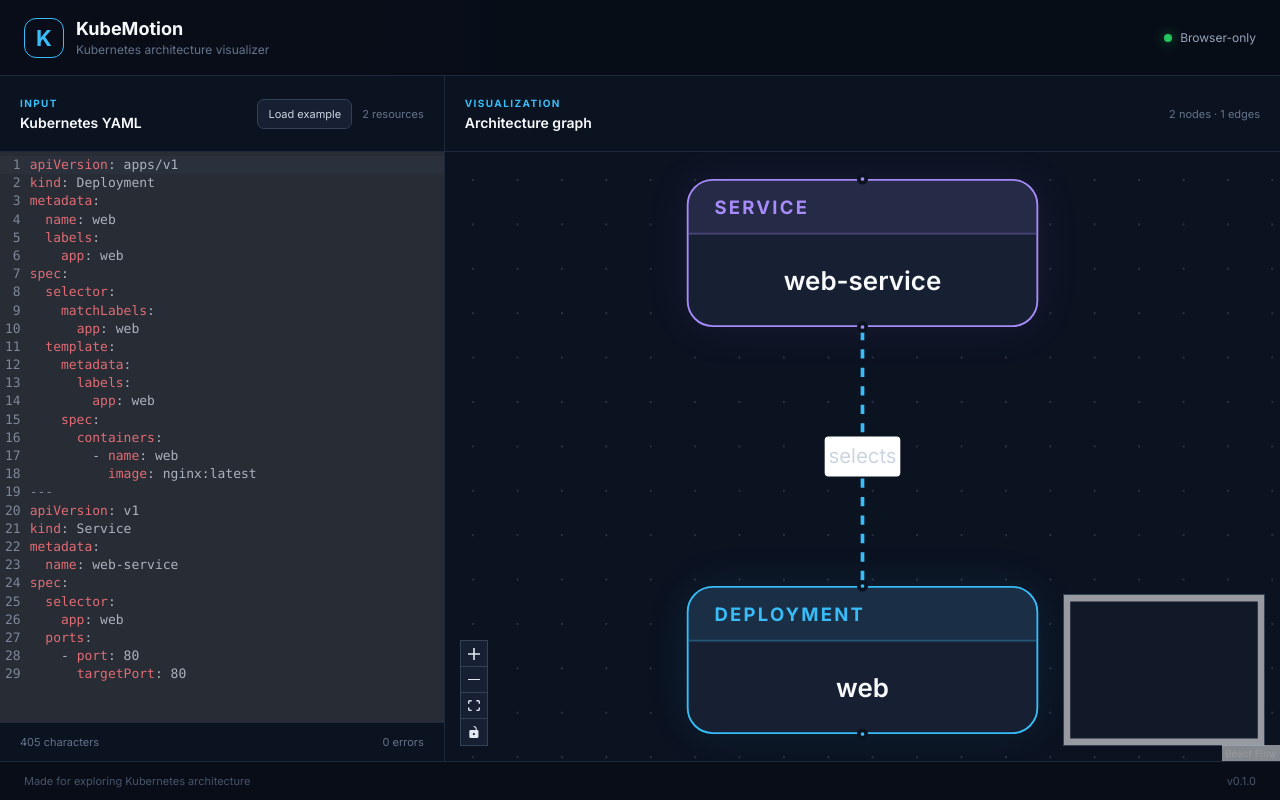
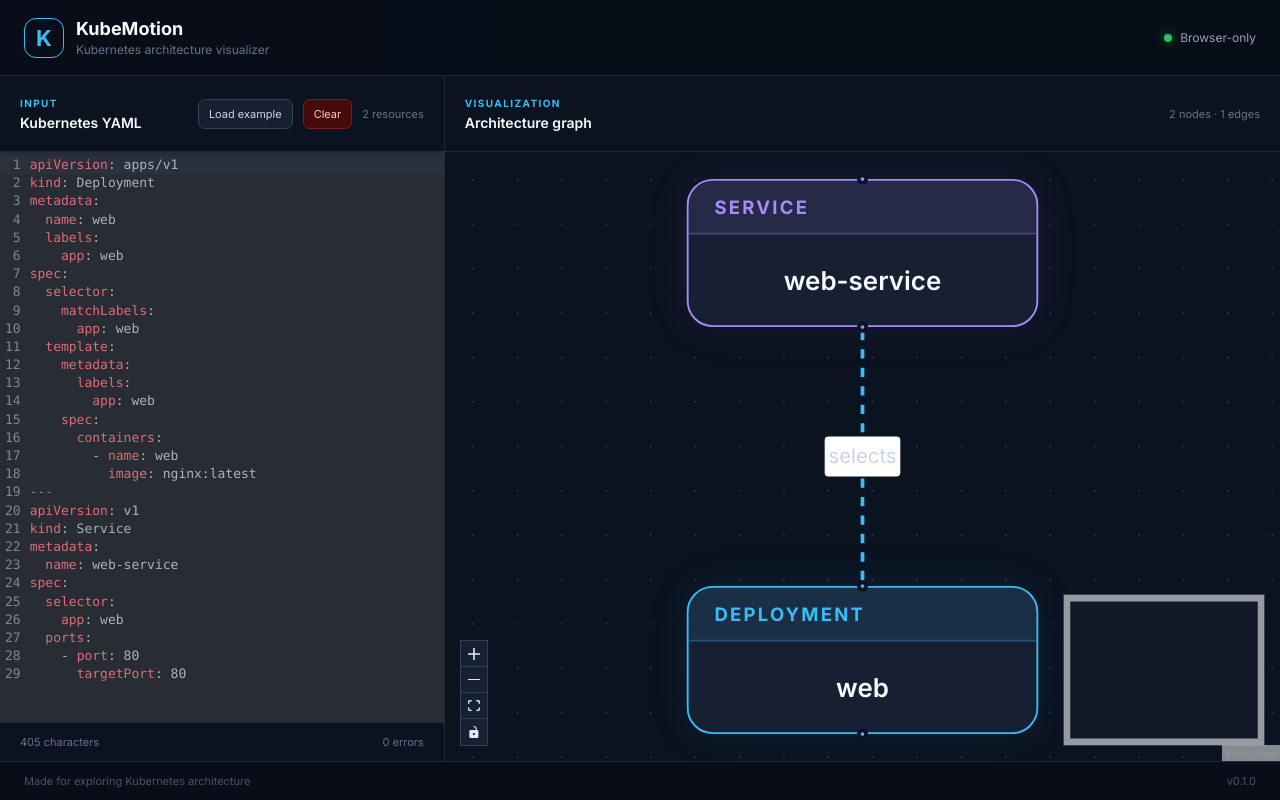
Before and after one commit to Gihchathur/kubemotion, a React (Vite) app: page / in a window 1280 px wide. Built offline with nearby package versions, Linux system fonts and the light colour scheme.

Commit message:
Add clear editor button

```diff
--- a/src/App.css
+++ b/src/App.css
@@ -376,3 +376,29 @@ textarea {
   outline: 2px solid #38bdf8;
   outline-offset: 2px;
 }
+
+.clear-editor-button {
+  padding: 7px 10px;
+  border: 1px solid #7f1d1d;
+  border-radius: 7px;
+  background: #450a0a;
+  color: #fecaca;
+  font: inherit;
+  font-size: 11px;
+  cursor: pointer;
+  transition:
+    background 160ms ease,
+    border-color 160ms ease,
+    color 160ms ease;
+}
+
+.clear-editor-button:hover {
+  border-color: #ef4444;
+  background: #7f1d1d;
+  color: #ffffff;
+}
+
+.clear-editor-button:focus-visible {
+  outline: 2px solid #f87171;
+  outline-offset: 2px;
+}
--- a/src/App.tsx
+++ b/src/App.tsx
@@ -125,6 +125,13 @@ function App() {
               >
                 Load example
               </button>
+              <button
+                type="button"
+                className="clear-editor-button"
+                onClick={() => setYamlInput('')}
+              >
+                Clear
+              </button>
 
               <span className="resource-count">
                 {parseResult.resources.length} resources
```
